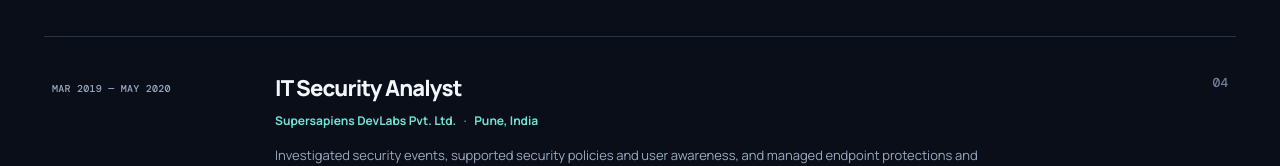
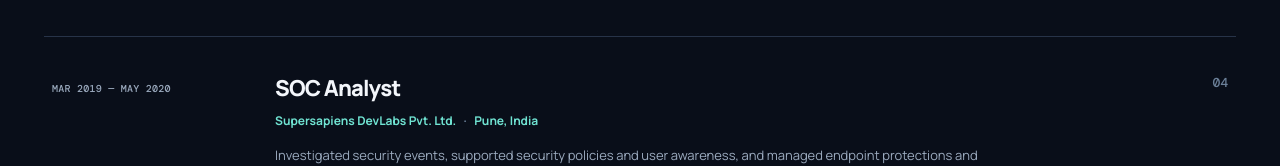
Before and after one commit to theR3XSec/rohan-portfolio, a plain HTML site: page index.html in a window 1280 px wide. Shown: the part 2588-2754 px from the top of the page. Drawn offline with nearby package versions, Linux system fonts and the light colour scheme.

Commit message:
Update Supersapiens job title to SOC Analyst

```diff
--- a/index.html
+++ b/index.html
@@ -168,7 +168,7 @@
             </article>
             <article class="exp-item" data-reveal>
               <div class="exp-date">MAR 2019 — MAY 2020</div>
-              <div class="exp-main"><div class="exp-role-head"><h3>IT Security Analyst</h3></div><p class="exp-employer">Supersapiens DevLabs Pvt. Ltd. <span>·</span> Pune, India</p><p class="exp-description">Investigated security events, supported security policies and user awareness, and managed endpoint protections and vulnerability-remediation activities.</p><div class="exp-tags"><span>Security Operations</span><span>Endpoint Protection</span><span>Vulnerability Management</span></div><p class="exp-highlight"><span aria-hidden="true">↗</span> CV-reported result: helped drive patching across 200+ endpoints.</p></div>
+              <div class="exp-main"><div class="exp-role-head"><h3>SOC Analyst</h3></div><p class="exp-employer">Supersapiens DevLabs Pvt. Ltd. <span>·</span> Pune, India</p><p class="exp-description">Investigated security events, supported security policies and user awareness, and managed endpoint protections and vulnerability-remediation activities.</p><div class="exp-tags"><span>Security Operations</span><span>Endpoint Protection</span><span>Vulnerability Management</span></div><p class="exp-highlight"><span aria-hidden="true">↗</span> CV-reported result: helped drive patching across 200+ endpoints.</p></div>
               <span class="exp-index" aria-hidden="true">04</span>
             </article>
           </div>
```
